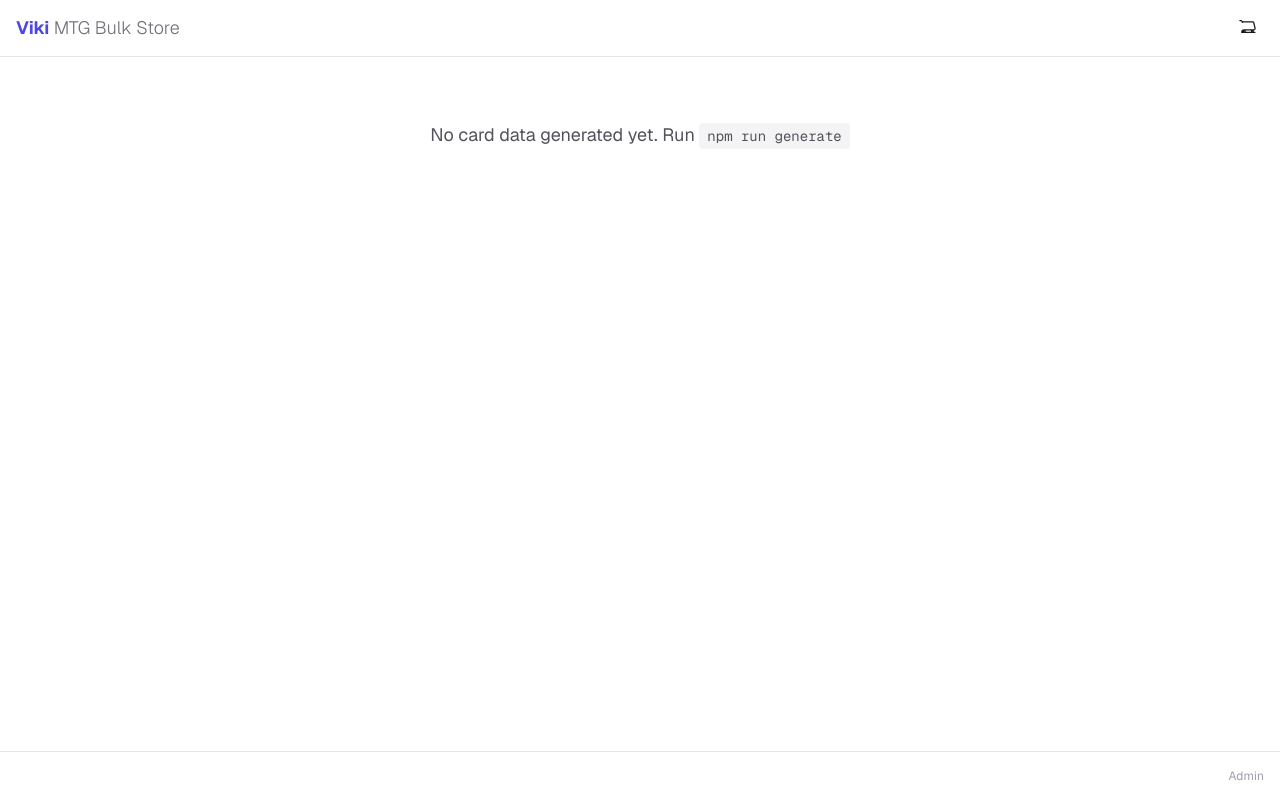
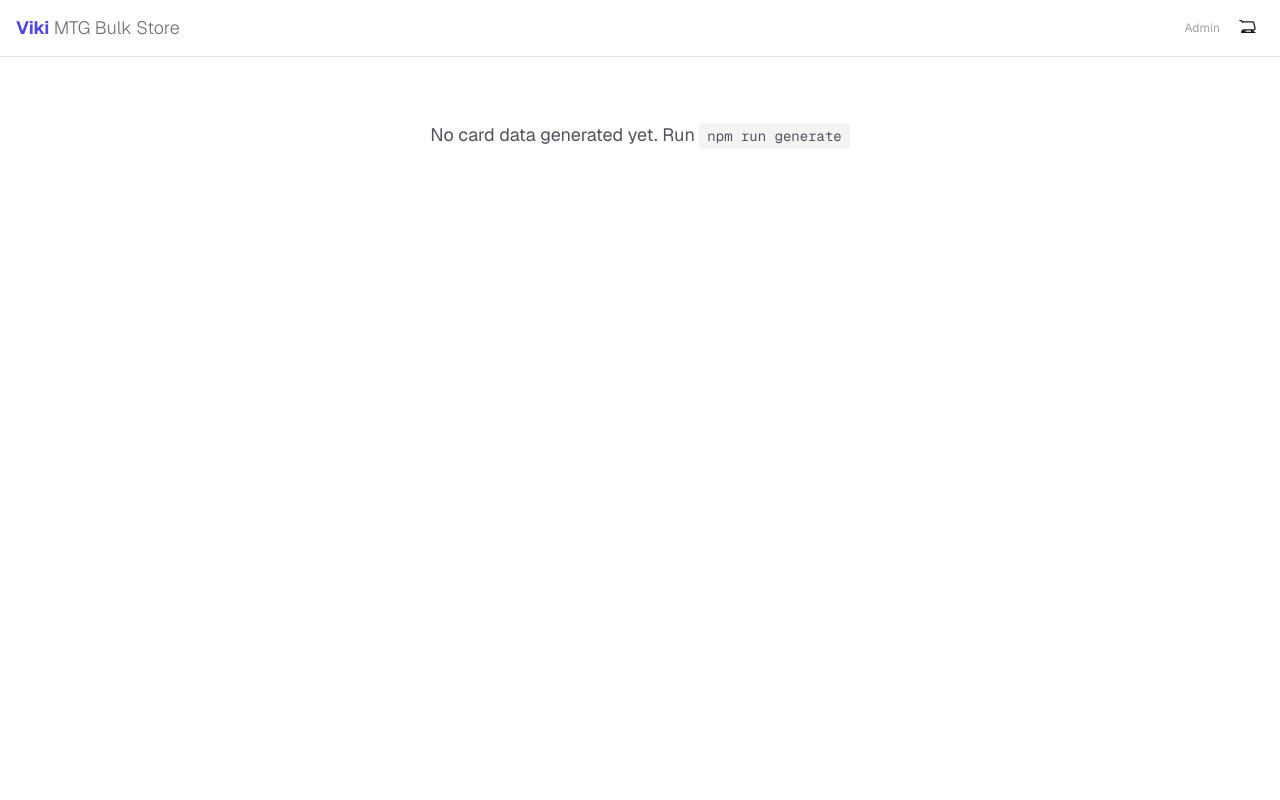
Before and after one commit to wico216/mtg-bulk-sale-page, a Next.js app: page / in a window 1280 px wide. Built offline with nearby package versions, Linux system fonts and the light colour scheme.

Commit message:
feat(08-02): move Admin login to header popup modal instead of footer link

```diff
--- a/src/app/page.tsx
+++ b/src/app/page.tsx
@@ -2,7 +2,6 @@ import { loadCardData } from "@/lib/load-cards";
 import Header from "@/components/header";
 import FilterBar from "@/components/filter-bar";
 import CardGrid from "@/components/card-grid";
-import Link from "next/link";
 
 export default function Home() {
   const data = loadCardData();
@@ -19,16 +18,6 @@ export default function Home() {
             </code>
           </p>
         </main>
-        <footer className="border-t border-zinc-200 dark:border-zinc-800 mt-auto">
-          <div className="max-w-7xl mx-auto px-4 py-4 flex justify-end">
-            <Link
-              href="/admin"
-              className="text-xs text-zinc-400 dark:text-zinc-600 hover:text-zinc-600 dark:hover:text-zinc-400"
-            >
-              Admin
-            </Link>
-          </div>
-        </footer>
       </div>
     );
   }
@@ -40,16 +29,6 @@ export default function Home() {
       <main className="pt-6">
         <CardGrid cards={data.cards} meta={data.meta} />
       </main>
-      <footer className="border-t border-zinc-200 dark:border-zinc-800 mt-auto">
-        <div className="max-w-7xl mx-auto px-4 py-4 flex justify-end">
-          <Link
-            href="/admin"
-            className="text-xs text-zinc-400 dark:text-zinc-600 hover:text-zinc-600 dark:hover:text-zinc-400"
-          >
-            Admin
-          </Link>
-        </div>
-      </footer>
     </div>
   );
 }
--- a/src/components/header.tsx
+++ b/src/components/header.tsx
@@ -1,18 +1,29 @@
 "use client";
 
+import { useState } from "react";
 import Link from "next/link";
 import { useCartStore } from "@/lib/store/cart-store";
+import { GoogleSignInButton } from "@/components/google-sign-in-button";
 
 export default function Header() {
   const totalItems = useCartStore((s) => s.totalItems());
+  const [showLogin, setShowLogin] = useState(false);
 
   return (
+    <>
       <header className="border-b border-zinc-200 dark:border-zinc-800">
         <div className="max-w-7xl mx-auto px-4 py-3 flex items-center justify-between">
           <p className="text-lg">
             <span className="font-bold text-accent">Viki</span>{" "}
             <span className="font-light text-zinc-500">MTG Bulk Store</span>
           </p>
+          <div className="flex items-center gap-3">
+            <button
+              onClick={() => setShowLogin(true)}
+              className="text-xs text-zinc-400 dark:text-zinc-600 hover:text-zinc-600 dark:hover:text-zinc-400"
+            >
+              Admin
+            </button>
             <Link
               href="/cart"
               className="relative p-1.5 rounded-md hover:bg-zinc-100 dark:hover:bg-zinc-800"
@@ -39,6 +50,41 @@ export default function Header() {
               )}
             </Link>
           </div>
+        </div>
       </header>
+
+      {showLogin && (
+        <div
+          className="fixed inset-0 z-50 flex items-center justify-center bg-black/50"
+          onClick={(e) => {
+            if (e.target === e.currentTarget) setShowLogin(false);
+          }}
+        >
+          <div className="bg-white dark:bg-zinc-900 rounded-lg shadow-xl p-6 max-w-sm w-full mx-4">
+            <div className="flex items-center justify-between mb-6">
+              <h2 className="text-lg font-bold">
+                <span className="text-accent">Viki</span>{" "}
+                <span className="text-zinc-500 dark:text-zinc-400">Admin</span>
+              </h2>
+              <button
+                onClick={() => setShowLogin(false)}
+                className="text-zinc-400 hover:text-zinc-600 dark:hover:text-zinc-300"
+                aria-label="Close"
+              >
+                <svg xmlns="http://www.w3.org/2000/svg" fill="none" viewBox="0 0 24 24" strokeWidth={1.5} stroke="currentColor" className="w-5 h-5">
+                  <path strokeLinecap="round" strokeLinejoin="round" d="M6 18 18 6M6 6l12 12" />
+                </svg>
+              </button>
+            </div>
+
+            <GoogleSignInButton />
+
+            <p className="text-xs text-zinc-500 dark:text-zinc-400 mt-4 text-center">
+              Only authorized admins can access this area.
+            </p>
+          </div>
+        </div>
+      )}
+    </>
   );
 }
```
Lines whose indentation alone changed are shown as unchanged.
